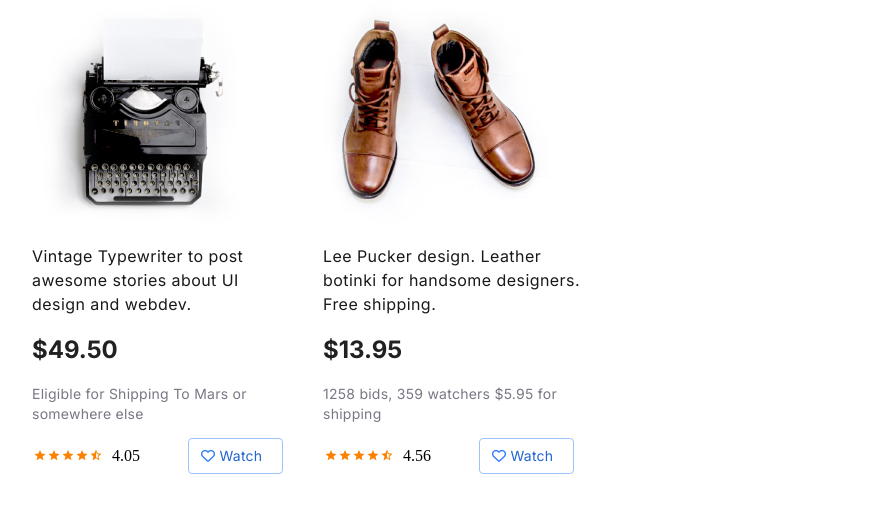
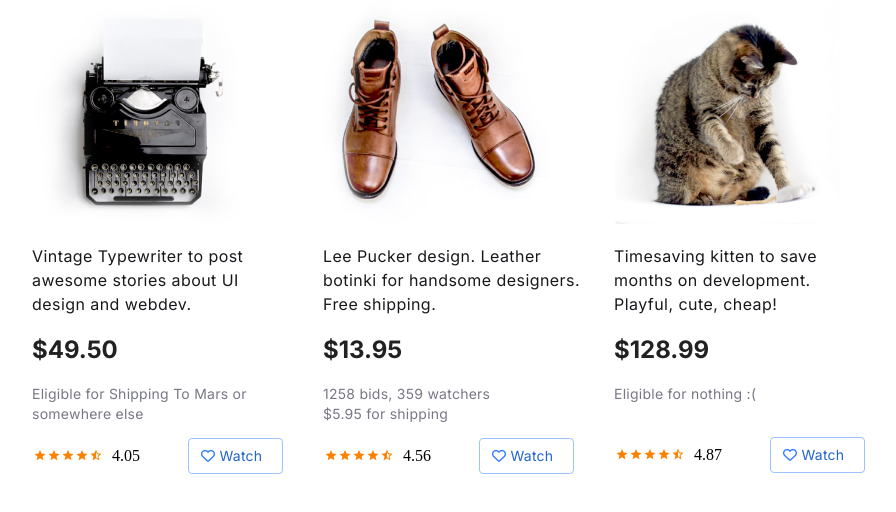
Before and after one commit to LeoSAN10/stormnet, a plain HTML site: page dz4/index.html in a window 1280 px wide. Shown: the whole page, without its empty margins (0-896 px from the left). Drawn offline with Linux system fonts and the light colour scheme.

Commit message:
add third offer

```diff
--- a/dz4/index.html
+++ b/dz4/index.html
@@ -31,10 +31,11 @@
                     </div>
 
                 </div>
-                <div class="item"> <img src="assets/2.jpg">
+                <div class="item">
+                    <img src="assets/2.jpg">
                     <p class="description">Lee Pucker design. Leather botinki for handsome designers. Free shipping.</p>
                     <h1 class="price">$13.95</h1>
-                    <p class="sub_description">1258 bids, 359 watchers $5.95 for shipping</p>
+                    <p class="sub_description">1258 bids, 359 watchers<br>$5.95 for shipping</p>
                     <div class="rateOffer">
                     <div><img src="assets/stars.svg" class="indent" ></div>
 
@@ -45,8 +46,25 @@
                         <div>Watch</div>
                         </a>
 
-                    </div></div>
-                <div class="item"></div>
+                    </div>
+                </div>
+                <div class="item">
+                    <img src="assets/3.jpg">
+                    <p class="description">Timesaving kitten to save months on development. Playful, cute, cheap!</p>
+                    <h1 class="price">$128.99</h1>
+                    <p class="sub_description text">Eligible for nothing :(</p>
+                    <div class="rateOffer">
+                    <div><img src="assets/stars.svg" class="indent text3" ></div>
+
+                    <div class="indent text3">4.87</div>
+
+                        <a href="#" class="link indent3">
+                        <i class="far fa-heart"></i>
+                        <div>Watch</div>
+                        </a>
+
+                    </div>
+                </div>
                 <div class="item"></div>
             </div>
             <div class="middle">
--- a/dz4/style.css
+++ b/dz4/style.css
@@ -81,6 +81,7 @@ color: #787885;
 }
 
 
+
 .fa-heart {
   color: #2979FF;
   text-decoration: none;
@@ -100,3 +101,10 @@ color: #787885;
     padding: 7px 12px;
       color: #2264D1;
   }
+
+  .text3{
+      margin-top: 28px;
+  }
+  .indent3{
+    margin-top: 19px;
+}
```
